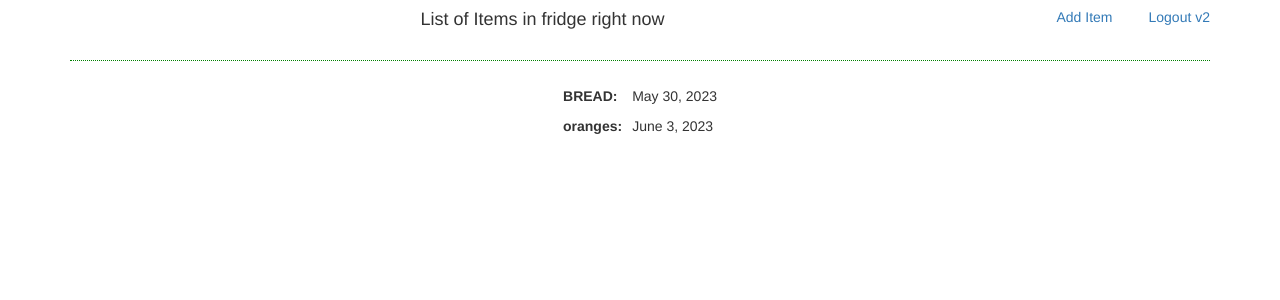
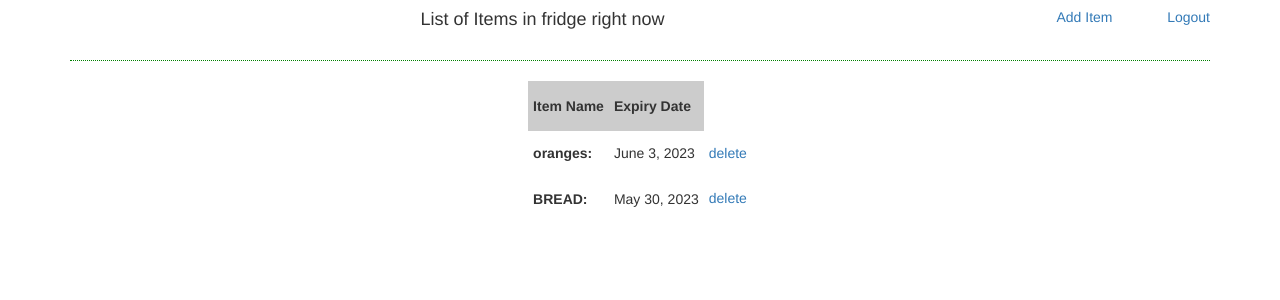
Before and after one commit to rohits144/django-fridgeApp, a Django app: page /list_items/ in a window 1280 px wide. Shown: the top 300 px of the page. Run offline with Django 4.2, Linux system fonts and the light colour scheme; data comes from the database, SQL or seed files in the repository; both versions use the stored data as it was after the commit; some libraries are stand-ins or nearby versions.

Commit message:
html fix

```diff
--- a/fridgeApp/fridgeApp/forms.py
+++ b/fridgeApp/fridgeApp/forms.py
@@ -1,6 +1,8 @@
 from django.contrib.auth.forms import UserCreationForm
 from django import forms
 from .models import Items
+
+import datetime
 
 
 class RegistrationForm(UserCreationForm):
@@ -8,6 +10,8 @@ class RegistrationForm(UserCreationForm):
 
 
 class AddItemForm(forms.ModelForm):
+    expiry_date = forms.DateField(widget=forms.SelectDateWidget)
+
     class Meta:
         model = Items
         fields = '__all__'
--- a/fridgeApp/fridgeApp/urls.py
+++ b/fridgeApp/fridgeApp/urls.py
@@ -5,7 +5,7 @@ from django.contrib.auth import views as auth_views
 from django.conf import settings
 from django.conf.urls.static import static
 
-from .views import register, password_reset, add_user, list_all_items, add_item
+from .views import register, password_reset, add_user, list_all_items, add_item, delete_items
 
 
 urlpatterns = [
@@ -17,7 +17,8 @@ urlpatterns = [
     path('register/', register, name='register'),
     path('add_user/', add_user, name='add_user'),
     path('list_items/', list_all_items, name='list_all_items'),
-    path('add_item/', add_item, name='add_item')
+    path('add_item/', add_item, name='add_item'),
+    path('delete/<int:id>', delete_items, name='delete')
 ]
 
 if settings.DEBUG:
--- a/fridgeApp/fridgeApp/views.py
+++ b/fridgeApp/fridgeApp/views.py
@@ -99,9 +99,9 @@ def add_user(request):
 def list_all_items(request):
     if request.method == "GET":
         context = {
-            "items": Items.objects.all()
+            "items": Items.objects.all().order_by("-created_on")
         }
-
+        print("items: ", context['items'])
         return render(request, template_name="fridgeApp/list_items.html", context=context)
 
 
@@ -119,3 +119,10 @@ def add_item(request):
             form.save()
             messages.success(request, "Item Added")
             return HttpResponseRedirect(redirect_to=reverse('list_all_items'))
+
+
+def delete_items(request, id):
+    print(id)
+    item = Items.objects.get(id=id)
+    item.delete()
+    return HttpResponseRedirect(redirect_to=reverse("list_all_items"))
--- a/fridgeApp/templates/fridgeApp/add_item.html
+++ b/fridgeApp/templates/fridgeApp/add_item.html
@@ -17,7 +17,7 @@
             <a href="{% url 'list_all_items' %}"><h5> List Items </h5> </a>
         </div>
         <div class="col-sm-1" align="right">
-            <a href="{% url 'logout' %}"><h5> Logout v2</h5> </a>
+            <a href="{% url 'logout' %}"><h5> Logout </h5> </a>
         </div>
     </div>
     <hr style="border-top: 1px dotted green;">
--- a/fridgeApp/templates/fridgeApp/list_items.html
+++ b/fridgeApp/templates/fridgeApp/list_items.html
@@ -5,6 +5,14 @@
 <style>
     table tr td {
         padding: 5px;
+        height: 20px;
+    }
+    th {
+        height: 50px;
+        padding: 5px;
+        font-weight: bold;
+        text-align: left;
+        background-color: #cccccc;
     }
 </style>
 
@@ -17,7 +25,7 @@
             <a href="{% url 'add_item' %}"><h5> Add Item </h5> </a>
         </div>
         <div class="col-sm-1" align="right">
-            <a href="{% url 'logout' %}"><h5> Logout v2</h5> </a>
+            <a href="{% url 'logout' %}"><h5> Logout </h5> </a>
         </div>
     </div>
     <hr style="border-top: 1px dotted green;">
@@ -38,10 +46,14 @@
         <center>
 
             <table>
+                    <tr>
+                        <th> Item Name </th> <th> Expiry Date </th>
+                    </tr>
                 {% for item in items %}
                 <tr>
                     <td> <b>{{ item.name }}: </b></td>
                     <td> {{ item.expiry_date }} </td>
+                    <td> <a href="{% url 'delete' id=item.id %}"><h5> delete </h5> </a> </td>
                 </tr>
                 {% endfor %}
             </table>
```
Also changed, not shown: fridgeApp/db.sqlite3.
